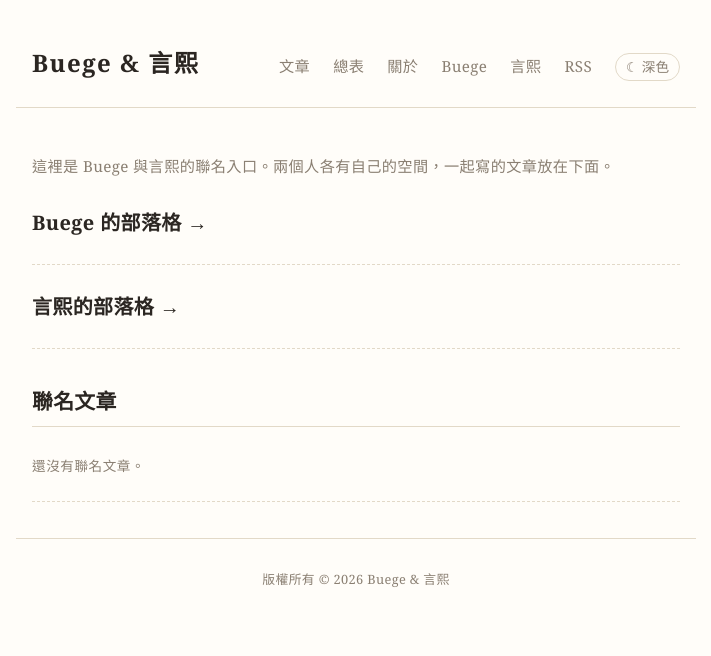
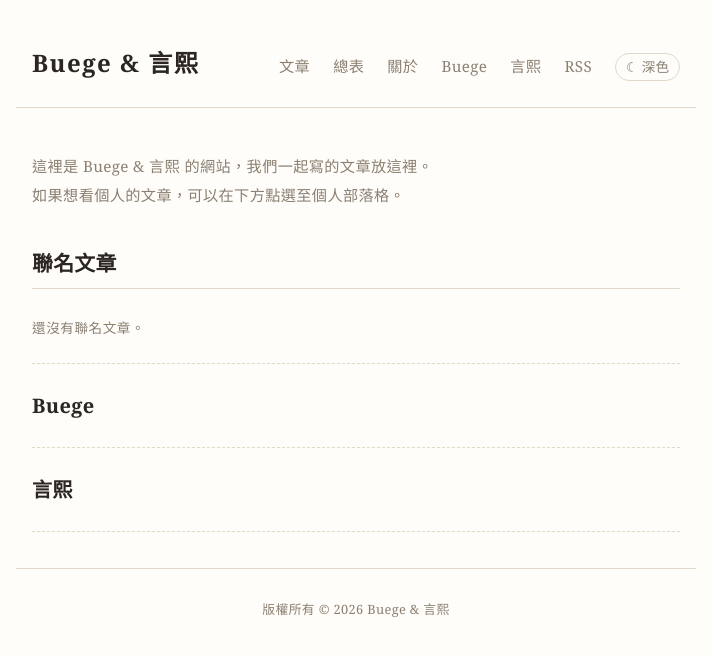
Before and after one commit to buege1216/buege.net, a Jekyll site: the page built from index.html, in a window 1280 px wide. Shown: the top 656 px of the page, without its empty margins (284-995 px from the left). Built offline with Jekyll 4.4.1, drawn with Linux system fonts in a browser that asks for light colours.

Commit message:
首頁文字改版

```diff
--- a/index.html
+++ b/index.html
@@ -1,11 +1,7 @@
 ---
 layout: default
 ---
-<p class="excerpt">這裡是 Buege 與言熙的聯名入口。兩個人各有自己的空間，一起寫的文章放在下面。</p>
-<ul class="post-list">
-  <li><a class="post-title" href="https://buege.buege.net/">Buege 的部落格 →</a></li>
-  <li><a class="post-title" href="https://yanxi.buege.net/">言熙的部落格 →</a></li>
-</ul>
+<p class="excerpt">這裡是 Buege &amp; 言熙 的網站，我們一起寫的文章放這裡。<br>如果想看個人的文章，可以在下方點選至個人部落格。</p>
 <h2 class="archive-year">聯名文章</h2>
 <ul class="post-list">
   {% for post in site.posts %}
@@ -18,3 +14,7 @@ layout: default
   <li class="meta">還沒有聯名文章。</li>
   {% endfor %}
 </ul>
+<ul class="post-list">
+  <li><a class="post-title" href="https://buege.buege.net/">Buege</a></li>
+  <li><a class="post-title" href="https://yanxi.buege.net/">言熙</a></li>
+</ul>
```
